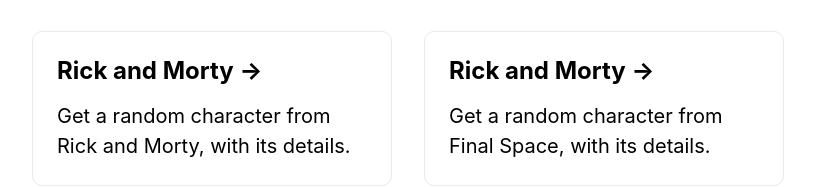
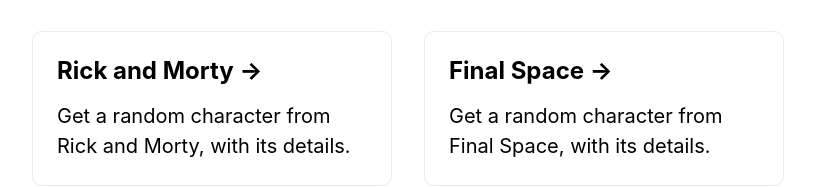
Before and after one commit to AlissonSteffens/awesome-api, a Next.js app: page / in a window 1280 px wide. Shown: the part 458-645 px from the top of the page, without its empty margins (232-1047 px from the left). Built offline with nearby package versions, Linux system fonts and the light colour scheme.

Commit message:
:bug: fix text

```diff
--- a/pages/index.js
+++ b/pages/index.js
@@ -33,7 +33,7 @@
             <p>Get a random character from Rick and Morty, with its details.</p>
           </a>
           <a href="/api/final-space" className={styles.card}>
-            <h3>Rick and Morty &rarr;</h3>
+            <h3>Final Space &rarr;</h3>
             <p>Get a random character from Final Space, with its details.</p>
           </a>
           <a href="/api/cors?image=https://images.metmuseum.org/CRDImages/ep/original/DT2722.jpg" className={styles.card} >
```
